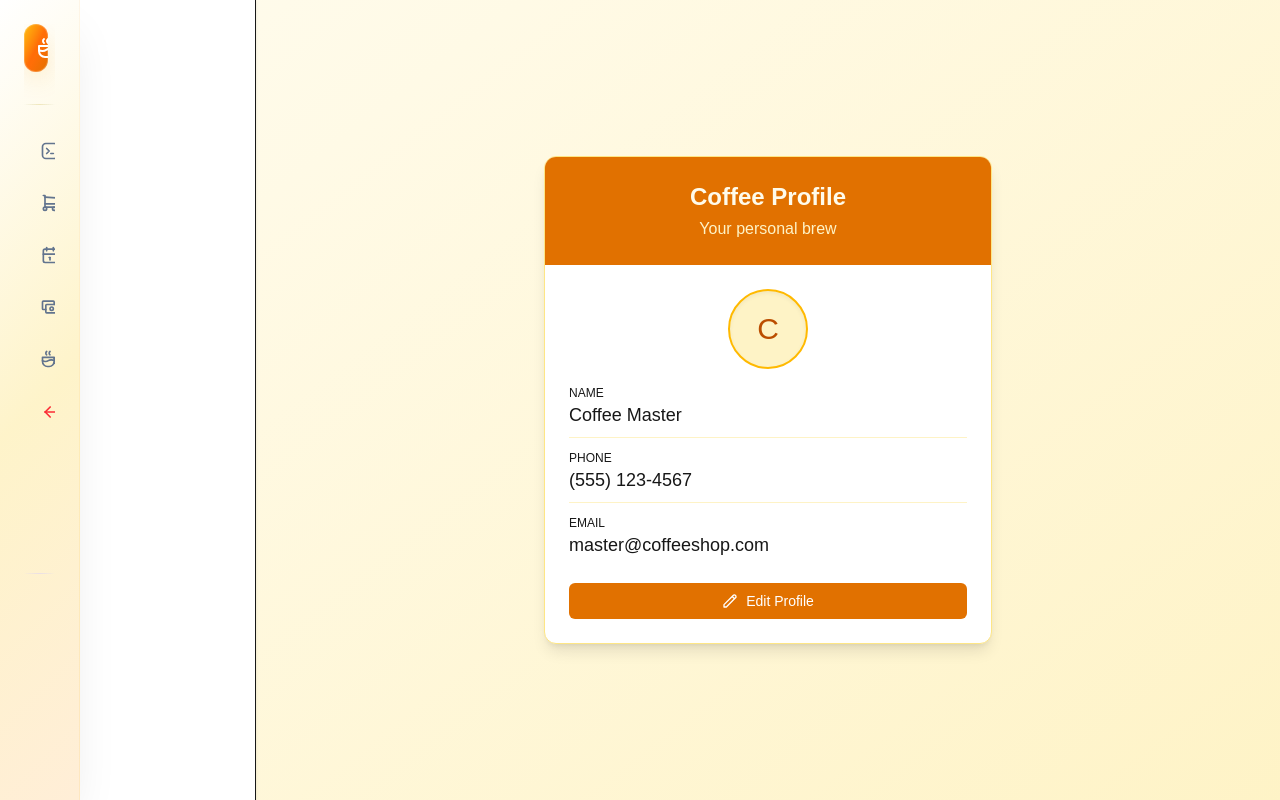
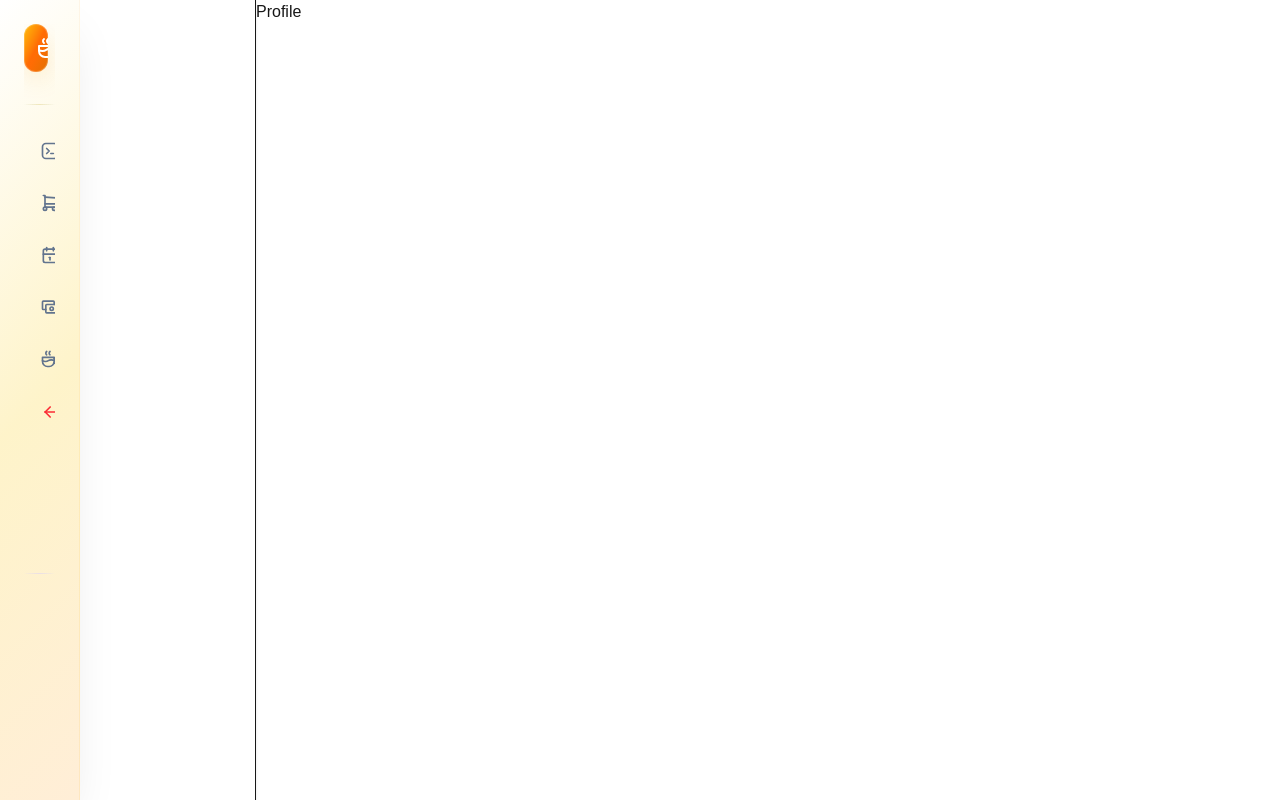
Before and after one commit to lavinianataniela05/cafemanagementsystem, a Next.js app: page /profile in a window 1280 px wide. Built offline with nearby package versions, Linux system fonts and the light colour scheme.

Commit message:
feat: refactor profile component; comment out existing code and add placeholder content

```diff
--- a/components/mainpage/profile.tsx
+++ b/components/mainpage/profile.tsx
@@ -1,136 +1,147 @@
-import React, { useState } from "react";
+// import React, { useState } from "react";
 
-const ProfilePage = () => {
-  const [isEditing, setIsEditing] = useState(false);
-  const [profile, setProfile] = useState({
-    name: "Coffee Master",
-    phone: "(555) 123-4567",
-    email: "master@coffeeshop.com"
-  });
+// const ProfilePage = () => {
+//   const [isEditing, setIsEditing] = useState(false);
+//   const [profile, setProfile] = useState({
+//     name: "Coffee Master",
+//     phone: "(555) 123-4567",
+//     email: "master@coffeeshop.com"
+//   });
 
-  const [formData, setFormData] = useState({...profile});
+//   const [formData, setFormData] = useState({...profile});
 
-  const handleChange = (e: React.ChangeEvent<HTMLInputElement>) => {
-    const { name, value } = e.target;
-    setFormData({
-      ...formData,
-      [name]: value
-    });
-  };
+//   const handleChange = (e: React.ChangeEvent<HTMLInputElement>) => {
+//     const { name, value } = e.target;
+//     setFormData({
+//       ...formData,
+//       [name]: value
+//     });
+//   };
 
-  const handleSubmit = (e: React.FormEvent<HTMLFormElement>) => {
-    e.preventDefault();
-    setProfile({...formData});
-    setIsEditing(false);
-  };
+//   const handleSubmit = (e: React.FormEvent<HTMLFormElement>) => {
+//     e.preventDefault();
+//     setProfile({...formData});
+//     setIsEditing(false);
+//   };
 
-  const handleCancel = () => {
-    setFormData({...profile});
-    setIsEditing(false);
-  };
+//   const handleCancel = () => {
+//     setFormData({...profile});
+//     setIsEditing(false);
+//   };
 
+//   return (
+//     <div className="min-h-screen bg-gradient-to-br from-amber-50 to-amber-100 dark:from-brown-800 dark:to-brown-900 flex items-center justify-center p-4">
+//       <div className="w-full max-w-md bg-white dark:bg-brown-700 rounded-xl shadow-lg overflow-hidden border border-amber-200 dark:border-brown-600">
+//         <div className="bg-amber-600 dark:bg-brown-800 p-6 text-center">
+//           <h1 className="text-2xl font-bold text-amber-50">Coffee Profile</h1>
+//           <p className="text-amber-100 dark:text-amber-200 mt-1">Your personal brew</p>
+//         </div>
+
+//         <div className="p-6">
+//           {isEditing ? (
+//             <form onSubmit={handleSubmit} className="space-y-4">
+//               <div>
+//                 <label className="block text-sm font-medium text-brown-700 dark:text-amber-100 mb-1">Name</label>
+//                 <input
+//                   type="text"
+//                   name="name"
+//                   value={formData.name}
+//                   onChange={handleChange}
+//                   className="w-full px-3 py-2 border border-amber-300 dark:border-brown-600 rounded-md focus:ring-2 focus:ring-amber-500 dark:bg-brown-600 dark:text-amber-50"
+//                 />
+//               </div>
+
+//               <div>
+//                 <label className="block text-sm font-medium text-brown-700 dark:text-amber-100 mb-1">Phone</label>
+//                 <input
+//                   type="tel"
+//                   name="phone"
+//                   value={formData.phone}
+//                   onChange={handleChange}
+//                   className="w-full px-3 py-2 border border-amber-300 dark:border-brown-600 rounded-md focus:ring-2 focus:ring-amber-500 dark:bg-brown-600 dark:text-amber-50"
+//                 />
+//               </div>
+
+//               <div>
+//                 <label className="block text-sm font-medium text-brown-700 dark:text-amber-100 mb-1">Email</label>
+//                 <input
+//                   type="email"
+//                   name="email"
+//                   value={formData.email}
+//                   onChange={handleChange}
+//                   className="w-full px-3 py-2 border border-amber-300 dark:border-brown-600 rounded-md focus:ring-2 focus:ring-amber-500 dark:bg-brown-800 dark:text-amber-200 cursor-not-allowed"
+//                   disabled
+//                 />
+//                 <p className="text-xs text-brown-500 dark:text-amber-300 mt-1">Email cannot be changed</p>
+//               </div>
+
+//               <div className="flex justify-end space-x-2 pt-2">
+//                 <button
+//                   type="button"
+//                   onClick={handleCancel}
+//                   className="px-3 py-2 text-sm border border-amber-300 dark:border-brown-600 rounded-md text-brown-700 dark:text-amber-100 hover:bg-amber-50 dark:hover:bg-brown-600"
+//                 >
+//                   Cancel
+//                 </button>
+//                 <button
+//                   type="submit"
+//                   className="px-3 py-2 text-sm bg-amber-600 hover:bg-amber-700 text-white rounded-md"
+//                 >
+//                   Save
+//                 </button>
+//               </div>
+//             </form>
+//           ) : (
+//             <div className="space-y-4">
+//               <div className="flex justify-center">
+//                 <div className="w-20 h-20 bg-amber-100 dark:bg-brown-900 rounded-full flex items-center justify-center border-2 border-amber-400 dark:border-amber-600 shadow-inner">
+//                   <span className="text-3xl text-amber-700 dark:text-amber-300">{profile.name.charAt(0)}</span>
+//                 </div>
+//               </div>
+
+//               <div className="space-y-3 mt-4">
+//                 <div className="pb-2 border-b border-amber-100 dark:border-brown-600">
+//                   <h3 className="text-xs font-medium text-brown-500 dark:text-amber-300">NAME</h3>
+//                   <p className="text-lg font-medium text-brown-800 dark:text-amber-100">{profile.name}</p>
+//                 </div>
+
+//                 <div className="pb-2 border-b border-amber-100 dark:border-brown-600">
+//                   <h3 className="text-xs font-medium text-brown-500 dark:text-amber-300">PHONE</h3>
+//                   <p className="text-lg font-medium text-brown-800 dark:text-amber-100">{profile.phone}</p>
+//                 </div>
+
+//                 <div className="pb-2">
+//                   <h3 className="text-xs font-medium text-brown-500 dark:text-amber-300">EMAIL</h3>
+//                   <p className="text-lg font-medium text-brown-800 dark:text-amber-100">{profile.email}</p>
+//                 </div>
+//               </div>
+
+//               <button
+//                 onClick={() => setIsEditing(true)}
+//                 className="w-full mt-4 px-4 py-2 bg-amber-600 hover:bg-amber-700 text-white rounded-md flex items-center justify-center text-sm"
+//               >
+//                 <svg className="w-4 h-4 mr-2" fill="none" stroke="currentColor" viewBox="0 0 24 24">
+//                   <path strokeLinecap="round" strokeLinejoin="round" strokeWidth="2" d="M15.232 5.232l3.536 3.536m-2.036-5.036a2.5 2.5 0 113.536 3.536L6.5 21.036H3v-3.572L16.732 3.732z"></path>
+//                 </svg>
+//                 Edit Profile
+//               </button>
+//             </div>
+//           )}
+//         </div>
+//       </div>
+//     </div>
+//   );
+// };
+
+// export default ProfilePage;
+
+function ProfilePage() {
   return (
-    <div className="min-h-screen bg-gradient-to-br from-amber-50 to-amber-100 dark:from-brown-800 dark:to-brown-900 flex items-center justify-center p-4">
-      <div className="w-full max-w-md bg-white dark:bg-brown-700 rounded-xl shadow-lg overflow-hidden border border-amber-200 dark:border-brown-600">
-        <div className="bg-amber-600 dark:bg-brown-800 p-6 text-center">
-          <h1 className="text-2xl font-bold text-amber-50">Coffee Profile</h1>
-          <p className="text-amber-100 dark:text-amber-200 mt-1">Your personal brew</p>
-        </div>
-
-        <div className="p-6">
-          {isEditing ? (
-            <form onSubmit={handleSubmit} className="space-y-4">
-              <div>
-                <label className="block text-sm font-medium text-brown-700 dark:text-amber-100 mb-1">Name</label>
-                <input
-                  type="text"
-                  name="name"
-                  value={formData.name}
-                  onChange={handleChange}
-                  className="w-full px-3 py-2 border border-amber-300 dark:border-brown-600 rounded-md focus:ring-2 focus:ring-amber-500 dark:bg-brown-600 dark:text-amber-50"
-                />
-              </div>
-
-              <div>
-                <label className="block text-sm font-medium text-brown-700 dark:text-amber-100 mb-1">Phone</label>
-                <input
-                  type="tel"
-                  name="phone"
-                  value={formData.phone}
-                  onChange={handleChange}
-                  className="w-full px-3 py-2 border border-amber-300 dark:border-brown-600 rounded-md focus:ring-2 focus:ring-amber-500 dark:bg-brown-600 dark:text-amber-50"
-                />
-              </div>
-
-              <div>
-                <label className="block text-sm font-medium text-brown-700 dark:text-amber-100 mb-1">Email</label>
-                <input
-                  type="email"
-                  name="email"
-                  value={formData.email}
-                  onChange={handleChange}
-                  className="w-full px-3 py-2 border border-amber-300 dark:border-brown-600 rounded-md focus:ring-2 focus:ring-amber-500 dark:bg-brown-800 dark:text-amber-200 cursor-not-allowed"
-                  disabled
-                />
-                <p className="text-xs text-brown-500 dark:text-amber-300 mt-1">Email cannot be changed</p>
-              </div>
-
-              <div className="flex justify-end space-x-2 pt-2">
-                <button
-                  type="button"
-                  onClick={handleCancel}
-                  className="px-3 py-2 text-sm border border-amber-300 dark:border-brown-600 rounded-md text-brown-700 dark:text-amber-100 hover:bg-amber-50 dark:hover:bg-brown-600"
-                >
-                  Cancel
-                </button>
-                <button
-                  type="submit"
-                  className="px-3 py-2 text-sm bg-amber-600 hover:bg-amber-700 text-white rounded-md"
-                >
-                  Save
-                </button>
-              </div>
-            </form>
-          ) : (
-            <div className="space-y-4">
-              <div className="flex justify-center">
-                <div className="w-20 h-20 bg-amber-100 dark:bg-brown-900 rounded-full flex items-center justify-center border-2 border-amber-400 dark:border-amber-600 shadow-inner">
-                  <span className="text-3xl text-amber-700 dark:text-amber-300">{profile.name.charAt(0)}</span>
-                </div>
-              </div>
-
-              <div className="space-y-3 mt-4">
-                <div className="pb-2 border-b border-amber-100 dark:border-brown-600">
-                  <h3 className="text-xs font-medium text-brown-500 dark:text-amber-300">NAME</h3>
-                  <p className="text-lg font-medium text-brown-800 dark:text-amber-100">{profile.name}</p>
-                </div>
-
-                <div className="pb-2 border-b border-amber-100 dark:border-brown-600">
-                  <h3 className="text-xs font-medium text-brown-500 dark:text-amber-300">PHONE</h3>
-                  <p className="text-lg font-medium text-brown-800 dark:text-amber-100">{profile.phone}</p>
-                </div>
-
-                <div className="pb-2">
-                  <h3 className="text-xs font-medium text-brown-500 dark:text-amber-300">EMAIL</h3>
-                  <p className="text-lg font-medium text-brown-800 dark:text-amber-100">{profile.email}</p>
-                </div>
-              </div>
-
-              <button
-                onClick={() => setIsEditing(true)}
-                className="w-full mt-4 px-4 py-2 bg-amber-600 hover:bg-amber-700 text-white rounded-md flex items-center justify-center text-sm"
-              >
-                <svg className="w-4 h-4 mr-2" fill="none" stroke="currentColor" viewBox="0 0 24 24">
-                  <path strokeLinecap="round" strokeLinejoin="round" strokeWidth="2" d="M15.232 5.232l3.536 3.536m-2.036-5.036a2.5 2.5 0 113.536 3.536L6.5 21.036H3v-3.572L16.732 3.732z"></path>
-                </svg>
-                Edit Profile
-              </button>
-            </div>
-          )}
-        </div>
-      </div>
+    <div>
+      {/* Profile page content */}
+      Profile
     </div>
   );
-};
+}
 
 export default ProfilePage;
```
